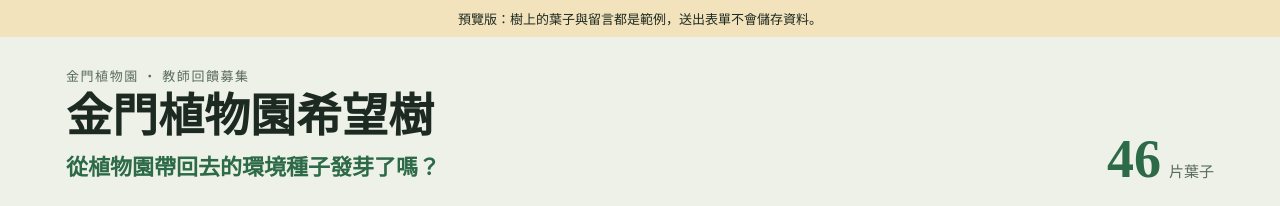
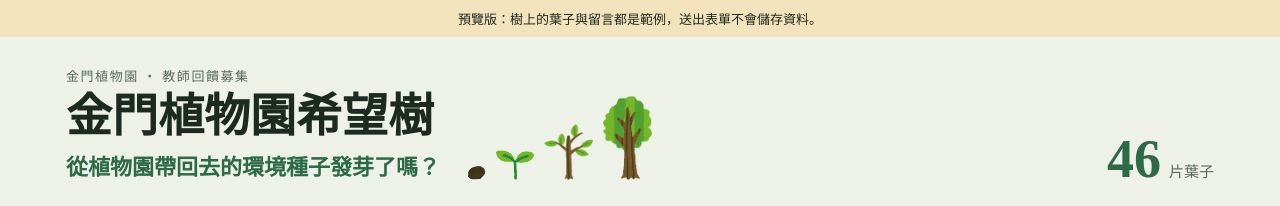
Before and after one commit to CathyHUNG86/Kinmen-Botanical-Gardens-hope-tree, a plain HTML site: page index.html in a window 1280 px wide. Shown: the top 206 px of the page. Drawn offline with Linux system fonts and the light colour scheme.

Commit message:
標題右側加入種子到大樹的成長插圖

```diff
--- a/index.html
+++ b/index.html
@@ -36,6 +36,14 @@ header{padding-block:28px 8px;display:flex;flex-wrap:wrap;align-items:flex-end;j
 .eyebrow{font-size:13px;letter-spacing:.12em;color:var(--muted);margin:0}
 h1{font-family:var(--f-display);font-weight:900;font-size:clamp(30px,5vw,46px);line-height:1.15;margin:4px 0 0;text-wrap:balance}
 .subtitle{font-family:var(--f-display);font-weight:700;font-size:clamp(17px,2.4vw,22px);color:var(--accent);margin:6px 0 0;text-wrap:balance}
+.title-row{display:flex;flex-wrap:wrap;align-items:flex-end;gap:10px 28px;min-width:0}
+.growth{display:flex;align-items:flex-end;gap:10px;padding-bottom:6px}
+.growth img{display:block;width:auto;max-width:none}
+.growth .grow-1-seed{height:14px}
+.growth .grow-2-sprout{height:30px}
+.growth .grow-3-sapling{height:56px}
+.growth .grow-4-tree{height:84px}
+@media (max-width:480px){.growth .grow-3-sapling{height:44px}.growth .grow-4-tree{height:64px}}
 .counter{display:flex;align-items:baseline;gap:8px}
 .counter b{font-family:var(--f-display);font-size:clamp(36px,6vw,54px);color:var(--accent);font-variant-numeric:tabular-nums;line-height:1}
 .counter span{color:var(--muted)}
@@ -140,10 +148,13 @@ footer{color:var(--muted);font-size:13px;padding-block:0 32px}
 
 <div class="wrap">
   <header>
-    <div>
-      <p class="eyebrow">金門植物園 · 教師回饋募集</p>
-      <h1>金門植物園希望樹</h1>
-      <p class="subtitle">從植物園帶回去的環境種子發芽了嗎？</p>
+    <div class="title-row">
+      <div>
+        <p class="eyebrow">金門植物園 · 教師回饋募集</p>
+        <h1>金門植物園希望樹</h1>
+        <p class="subtitle">從植物園帶回去的環境種子發芽了嗎？</p>
+      </div>
+      <div class="growth" aria-hidden="true"><img class="grow-1-seed" alt="" src="https://cdn.jsdelivr.net/gh/CathyHUNG86/Kinmen-Botanical-Gardens-hope-tree@main/images/grow-1-seed.png"><img class="grow-2-sprout" alt="" src="https://cdn.jsdelivr.net/gh/CathyHUNG86/Kinmen-Botanical-Gardens-hope-tree@main/images/grow-2-sprout.png"><img class="grow-3-sapling" alt="" src="https://cdn.jsdelivr.net/gh/CathyHUNG86/Kinmen-Botanical-Gardens-hope-tree@main/images/grow-3-sapling.png"><img class="grow-4-tree" alt="" src="https://cdn.jsdelivr.net/gh/CathyHUNG86/Kinmen-Botanical-Gardens-hope-tree@main/images/grow-4-tree.png"></div>
     </div>
     <div class="counter" aria-live="polite"><b id="count">0</b><span>片葉子</span></div>
   </header>
```
